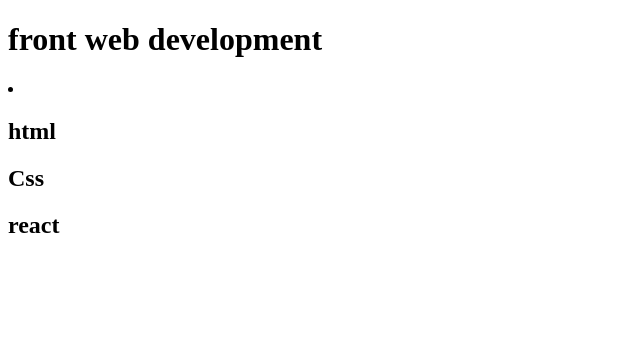
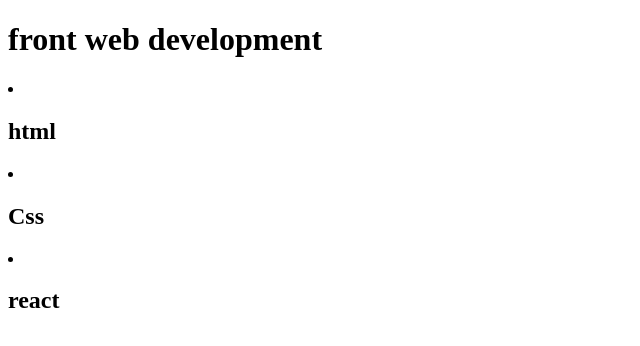
Before and after one commit to luap-trams/juneweek1, a plain HTML site: page index.html in a window 1280 px wide. Shown: the whole page, without its empty margins (0-640 px from the left). Drawn offline with Linux system fonts and the light colour scheme.

Commit message:
feat: final edit

```diff
--- a/index.html
+++ b/index.html
@@ -7,14 +7,12 @@
 </head>
 <body>
         <h1>front web development</h1>
-        <li>
-    <section><h2>html</h2></section>
 
-    <section><h2>Css</h2></section>
+        <li><section><h2>html</h2></section></li>
 
-    <section><h2>react</h2></section>
+        <li><section><h2>Css</h2></section></li>
 
-        </li>
+        <li><section><h2>react</h2></section></li>
 
 
 
```
